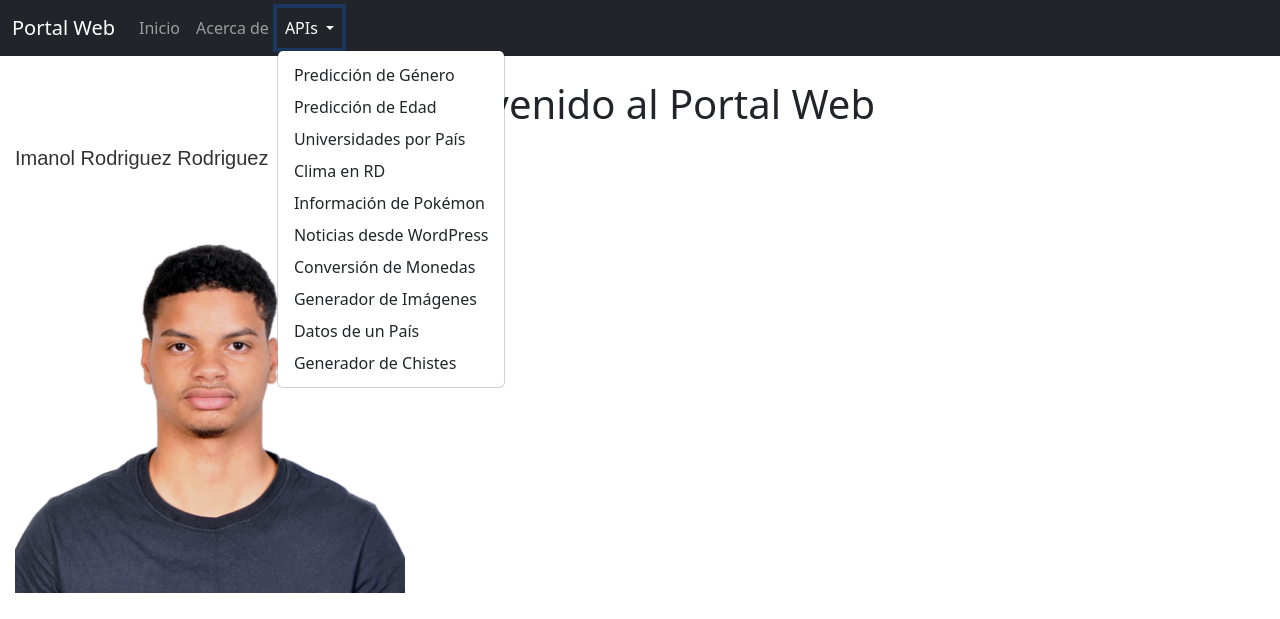
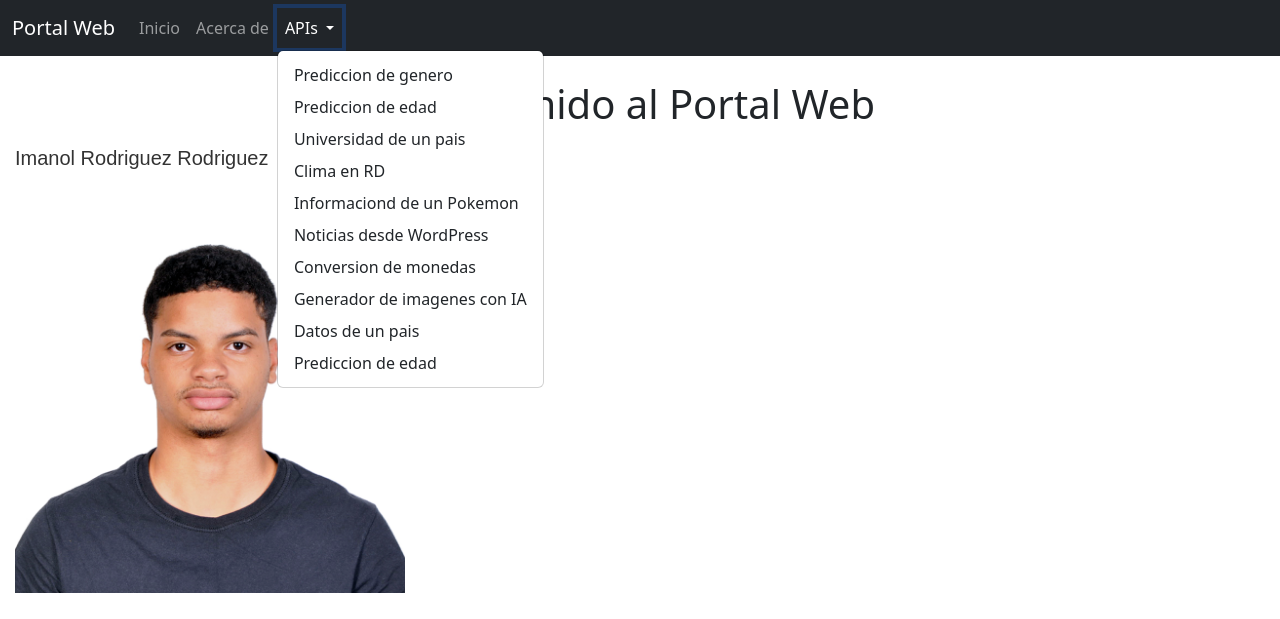
Before and after one commit to IMANOLRR/ProyectosProgramacionWeb, a PHP site: page / in a window 1280 px wide, after a click on "APIs". Shown: the top 619 px of the page. Run offline with PHP 8.4, Linux system fonts and the light colour scheme.

Commit message:
Agregado de rutas de APIs

```diff
--- a/Tarea 5/Apis/Conversion de monedas/conversiondemonedas.php
+++ b/Tarea 5/Apis/Conversion de monedas/conversiondemonedas.php
@@ -0,0 +1,4 @@
+<?php
+require 'Libreria/motor.php';
+plantilla::aplicar();
+?>
--- a/Tarea 5/Apis/Datos de un pais/datospais.php
+++ b/Tarea 5/Apis/Datos de un pais/datospais.php
@@ -0,0 +1,4 @@
+<?php
+require 'Libreria/motor.php';
+plantilla::aplicar();
+?>
--- a/Tarea 5/Apis/Generador de chistes/generadorchistes.php
+++ b/Tarea 5/Apis/Generador de chistes/generadorchistes.php
@@ -0,0 +1,4 @@
+<?php
+require 'Libreria/motor.php';
+plantilla::aplicar();
+?>
--- a/Tarea 5/Apis/Generador de imangenes con IA/generadorimagenesIA.php
+++ b/Tarea 5/Apis/Generador de imangenes con IA/generadorimagenesIA.php
@@ -0,0 +1,4 @@
+<?php
+require 'Libreria/motor.php';
+plantilla::aplicar();
+?>
--- a/Tarea 5/Apis/Informacion de un Pokemon/infopokemon.php
+++ b/Tarea 5/Apis/Informacion de un Pokemon/infopokemon.php
@@ -0,0 +1,4 @@
+<?php
+require 'Libreria/motor.php';
+plantilla::aplicar();
+?>
--- a/Tarea 5/Apis/Noticias desde WordPress/noticiaswordpress.php
+++ b/Tarea 5/Apis/Noticias desde WordPress/noticiaswordpress.php
@@ -0,0 +1,4 @@
+<?php
+require 'Libreria/motor.php';
+plantilla::aplicar();
+?>
--- /dev/null
+++ b/Tarea 5/Apis/Prediccion de edad/predicciondeedad.php
@@ -0,0 +1,4 @@
+<?php
+require 'Libreria/motor.php';
+plantilla::aplicar();
+?>
--- /dev/null
+++ b/Tarea 5/Apis/Prediccion de genero/predicciondegenero.php
@@ -0,0 +1,4 @@
+<?php
+require 'Libreria/motor.php';
+plantilla::aplicar();
+?>
--- a/Tarea 5/Apis/Universidad de un pais/universidaddeunpais.php
+++ b/Tarea 5/Apis/Universidad de un pais/universidaddeunpais.php
@@ -0,0 +1,4 @@
+<?php
+require 'Libreria/motor.php';
+plantilla::aplicar();
+?>
--- a/Tarea 5/Libreria/plantilla.php
+++ b/Tarea 5/Libreria/plantilla.php
@@ -36,6 +36,41 @@ class plantilla{
             }
         </style>
         </head>
+
+        <body>
+        <nav class="navbar navbar-expand-lg navbar-dark bg-dark">
+        <div class="container-fluid">
+            <a class="navbar-brand" href="index.php">Portal Web</a>
+            <button class="navbar-toggler" type="button" data-bs-toggle="collapse" data-bs-target="#navbarNav">
+                <span class="navbar-toggler-icon"></span>
+            </button>
+            <div class="collapse navbar-collapse" id="navbarNav">
+                <ul class="navbar-nav">
+                    <li class="nav-item"><a class="nav-link" href="index.php">Inicio</a></li>
+                    <li class="nav-item"><a class="nav-link" href="acercade.php">Acerca de</a></li>
+
+                    <li class="nav-item dropdown">
+                        <a class="nav-link dropdown-toggle" href="#" id="apiDropdown" role="button" data-bs-toggle="dropdown">
+                            APIs
+                        </a>
+                        <ul class="dropdown-menu">
+                            <li><a class="dropdown-item" href="Apis\Prediccion de genero\predicciondegenero.php">Prediccion de genero</a></li>
+                            <li><a class="dropdown-item" href="Apis\Prediccion de edad\predicciondeedad.php">Prediccion de edad</a></li>
+                            <li><a class="dropdown-item" href="Apis\Universidad de un pais\universidaddeunpais.php">Universidad de un pais</a></li>
+                            <li><a class="dropdown-item" href="Apis\Clima en RD\climard.php">Clima en RD</a></li>
+                            <li><a class="dropdown-item" href="Apis\Informacion de un Pokemon\infopokemon.php">Informaciond de un Pokemon</a></li>
+                            <li><a class="dropdown-item" href="Apis\Noticias desde WordPress\noticiaswordpress.php">Noticias desde WordPress</a></li>
+                            <li><a class="dropdown-item" href="Apis\Conversion de monedas\conversionmonedas.php">Conversion de monedas</a></li>
+                            <li><a class="dropdown-item" href="Apis\Generador de imagenes con IA\generadordeimagenesIA.php">Generador de imagenes con IA</a></li>
+                            <li><a class="dropdown-item" href="Apis\Datos de un pais\datospais.php">Datos de un pais</a></li>
+                            <li><a class="dropdown-item" href="Apis\Generador de chistes\generadorchistes.php">Prediccion de edad</a></li>
+                        </ul>
+                    </li>
+                </ul>
+            </div>
+        </div>
+    </nav>
+        </body>
         <?php
     }
 }
--- a/Tarea 5/index.php
+++ b/Tarea 5/index.php
@@ -5,38 +5,7 @@ plantilla::aplicar();
 
 <body>
 
-    <nav class="navbar navbar-expand-lg navbar-dark bg-dark">
-        <div class="container-fluid">
-            <a class="navbar-brand" href="index.php">Portal Web</a>
-            <button class="navbar-toggler" type="button" data-bs-toggle="collapse" data-bs-target="#navbarNav">
-                <span class="navbar-toggler-icon"></span>
-            </button>
-            <div class="collapse navbar-collapse" id="navbarNav">
-                <ul class="navbar-nav">
-                    <li class="nav-item"><a class="nav-link" href="index.php">Inicio</a></li>
-                    <li class="nav-item"><a class="nav-link" href="acercade.php">Acerca de</a></li>
 
-                    <li class="nav-item dropdown">
-                        <a class="nav-link dropdown-toggle" href="#" id="apiDropdown" role="button" data-bs-toggle="dropdown">
-                            APIs
-                        </a>
-                        <ul class="dropdown-menu">
-                            <li><a class="dropdown-item" href="apis/genero/index.php">Predicción de Género</a></li>
-                            <li><a class="dropdown-item" href="apis/edad/index.php">Predicción de Edad</a></li>
-                            <li><a class="dropdown-item" href="apis/universidades/index.php">Universidades por País</a></li>
-                            <li><a class="dropdown-item" href="apis/clima/index.php">Clima en RD</a></li>
-                            <li><a class="dropdown-item" href="apis/pokemon/index.php">Información de Pokémon</a></li>
-                            <li><a class="dropdown-item" href="apis/noticias/index.php">Noticias desde WordPress</a></li>
-                            <li><a class="dropdown-item" href="apis/monedas/index.php">Conversión de Monedas</a></li>
-                            <li><a class="dropdown-item" href="apis/imagenes/index.php">Generador de Imágenes</a></li>
-                            <li><a class="dropdown-item" href="apis/paises/index.php">Datos de un País</a></li>
-                            <li><a class="dropdown-item" href="apis/chistes/index.php">Generador de Chistes</a></li>
-                        </ul>
-                    </li>
-                </ul>
-            </div>
-        </div>
-    </nav>
 
     <div class="container mt-4">
         <!-- Aquí va el contenido de cada página -->
```
Also changed, not shown: Tarea 5/Apis/Prediccion de edad/predicciondegenero.php (deleted), Tarea 5/Apis/Prediccion de genero/Prediccion de edad/predicciondeedad.php (deleted).
